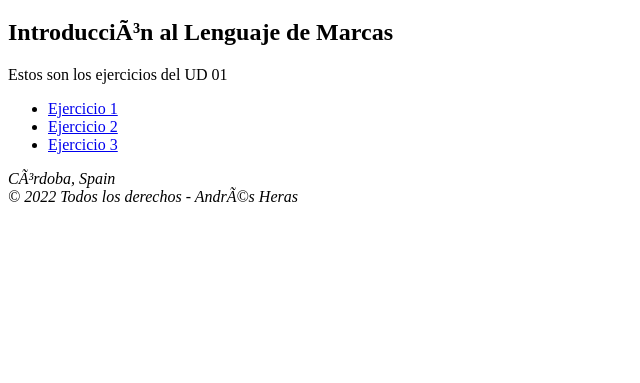
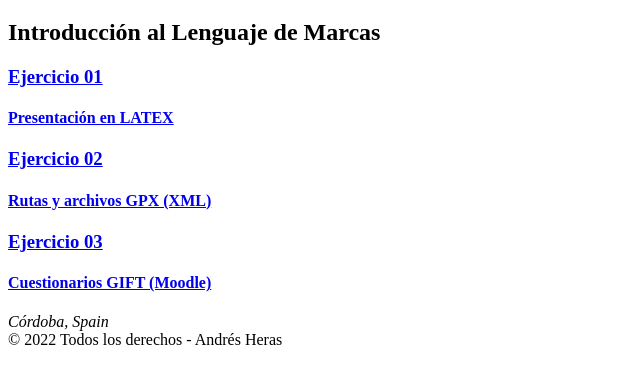
Before and after one commit to q92helea/AndresHeras.io, a plain HTML site: page ac/U01.html in a window 1280 px wide. Shown: the part 213-596 px from the top of the page, without its empty margins (0-640 px from the left). Drawn offline with Linux system fonts and the light colour scheme.

Commit message:
UD01 acabada

```diff
--- a/ac/U01.html
+++ b/ac/U01.html
@@ -1,33 +1,102 @@
 <!DOCTYPE html>
-<html lang=“es”>
+<html lang="es">
 
 <head>
-    <meta charset=“utf-8” />
-    <meta name=“description” content=“LMSGI,HTML5,CSS,responsive” />
-    <meta name=“keywords” content=“HTML,XHTML,XML” />
+    <meta charset="utf-8">
+    <meta name="description" content="Actividades de lenguaje de marcas, LMSGI">
+    <meta name="autor" content="Andrés Heras">
+    <meta name="keywords" content="HTML5, marcas, etiquetas,responsive">
+    <link rel="stylesheet" type="text/css" href="../../css/style_ac.css">
+    <link rel="icon" type="image/svg+xml" href="../../images/Pajarita.svg" sizes="any">
+    <link rel="icon" type="image/png" href="../../images/Pajarita.png" sizes="16x16">
+    <!--<style>
+        @import url('https://fonts.googleapis.com/css2?family=Roboto&family=Work+Sans:wght@300&display=swap');
 
-    <title>U01 - LMSGI</title>
-    <!-- FUENTES PARA LA PÁGINA y MENÚ RESPONSIVE-->
-    <!--     <style>
-            @import url('https://fonts.googleapis.com/css2?family=Roboto&family=Work+Sans:wght@300&display=swap');
-      body{
-        margin:0em;
+       body {
+            background-color: #588f5b;
             font-family: 'Roboto', sans-serif;
             font-family: 'Work Sans', sans-serif;
         }
 
+        hgroup {
+            text-align: center;
+            background-color: white;
+            border-radius: 1em;
+            margin: 75px;
+            padding: 0.5em;
+        }
+
+       hgroup>h1,h3,
+        h4 {
+            border-left-color:solid #444;
+            border-bottom: 5px solid;
+            padding-bottom: 0.6em;
+        }
+
+        section {
+            display: grid;
+            grid-gap: 1em;
+            grid-template-columns: repeat(auto-fill, minmax(375px, 1fr));
+            background-color: #fff;
+            color: #444;
+            border-radius: 5em;
+        }
+
+        .grid-item {
+            background-color: #4440;
+            color: #fff;
+             border-top-left-radius: 50px;
+             border-top-right-radius: 50px;
+            border-bottom-right-radius: 50px;
+             border-bottom-left-radius: 50px;
+            padding: 0.5em;
+            font-size: 1.1em;
+
+        }
+
+
+article{
+  width: 20em;
+  margin: auto;
+  padding: 50em;
+  text-align: center;
+  font-size: 1.1em;
+  border-bottom: solid  white;
+  border-left: inset  white;
+  background: #fff;
+  margin-bottom: 50px;
+  transition: 0.5s;
+  border-radius: 15px;
+
+
+}
+article:hover{
+  font-size: 1.3em;
+  padding: 50px 10px;
+  background: linear-gradient(to right,white, #e5ece6);
+  font-weight: bolder;
+  border-width: 40px;
+  border-radius: 50px 50px 50px 50px;
+  transform: scale(1);
+  box-shadow: 0 0 40px -10px white;
+}
+        a {
+            color: black;
+            text-decoration: none;
+        }
         header {
 width: 100%;
 background-color: #616161;
 }
+
 #btn-menu {
 display: none;
 }
 
 header label {
 display: none;
-            height: 30px;
-            width: 30px;
+height: 50px;
+width: 50px;
 padding: 10px;
 border-right: 1px solid #fff;
 }
@@ -45,6 +114,7 @@
 }
 
 .menu li {
+  padding: 50px
 border-right: 1px solid #fff;
 }
 
@@ -55,9 +125,10 @@
 .menu li a {
 display: block;
 padding: 15px 20px;
-            color: #fff;
+color: white;
 text-decoration: none;
 }
+
 
 @media (max-width: 768px) {
 header label {
@@ -67,7 +138,7 @@
 .menu {
     position: absolute;
     background: #616161;
-                width: 70%;
+    width: 50%;
     margin-left: -70%;
     transition: all 0.5s;
 }
@@ -84,26 +155,16 @@
     margin: 0;
 }
 }
-        footer {
-  background-color: black;
-  position:absolute;
-  bottom: 0;
-  width: 100%;
-  height: 40px;
-  color: white;
-  text-align: center;
-}
-    </style> -->
+    </style>-->
 </head>
 
 <body>
-    <!--------------------- Menu responsivo ------------------------------------>
     <header>
         <input type="checkbox" id="btn-menu">
         <label for="btn-menu"><img src="../images/hamburguerbars.svg" alt="menu" width="32" height="32"></label>
         <nav class="menu">
             <ul>
-                <li> <a href="../index.html">Inicio</a></li>
+                <li> <a href="../../lm/index.html">Inicio</a></li>
                 <li> <a href="../ac/U02.html">Unidad 02</a></li>
                 <li><a href="../ac/U03.1.EC.html">Unidad 03</a></li>
                 <li><a href="../ac/U04.html">Unidad 04</a>
@@ -112,23 +173,40 @@
             </ul>
         </nav>
     </header>
-    <!---------------------FIN  Menu responsivo ------------------------------------>
     <hgroup>
         <h1>UNIDAD 01</h1>
         <h2>Introducción al Lenguaje de Marcas</h2>
     </hgroup>
-    <section class="menu-ejerc">
-        <p>Estos son los ejercicios del UD 01</p>
-        <ul>
-            <li class="descarga"><a href="rU01/Ejercicio U1.01.pdf" download> Ejercicio 1 </a></li>
-            <li class="descarga"><a href="rU01/Ejercicio U1.02.pdf" download>Ejercicio 2</a></li>
-            <li class="descarga"><a href="rU01/Ejerccio U1.03.txt">Ejercicio 3</a></li>
-        </ul>
+    <section>
+
+        <article class="grid-item descarga">
+            <a href="rU01/Ejercicio U1.01.pdf"  target="_blank">
+                <hgroup>
+                    <h3>Ejercicio 01</h3>
+                    <h4>Presentación en LATEX</h4>
+                </hgroup>
+            </a>
+        </article>
+
+        <article class="grid-item"> <a href="../ac/rU01/Ejercicio U1.02.pdf"  target="_blank" rel="noopener noreferrer">
+                <hgroup>
+                    <h3> Ejercicio 02 </h3>
+                    <h4>Rutas y archivos GPX (XML)</h4>
+                </hgroup>
+            </a></article>
+
+        <article class="grid-item"><a href="../ac/rU01/Ejerccio U1.03.txt">
+                <hgroup>
+                    <h3>Ejercicio 03</h3>
+                    <h4>Cuestionarios GIFT (Moodle)</h4>
+                </hgroup>
+            </a>
+        </article>
     </section>
 
     <footer>
         <!-- El siguiente script me permite poner el @AÑO Todos los derechos -Andrés Heras-->
-        <address>Córdoba, Spain</addres>
+        <address>Córdoba, Spain</address>
         <div>
             &copy;
             <span id="copyright">
@@ -142,7 +220,6 @@
         <!-- El siguiente código HTML es para poner el copyright -->
         <!-- <p><sall>&copy; Todos los derechos - Andrés Heras </small></p>-->
     </footer>
-
 </body>
 
 </html>
```
Also changed, not shown: ac/U01 - copia.html (renamed from ac/practicas -U01.html, +2 -2 lines), ac/.html (added). Lines whose indentation alone changed are shown as unchanged.
